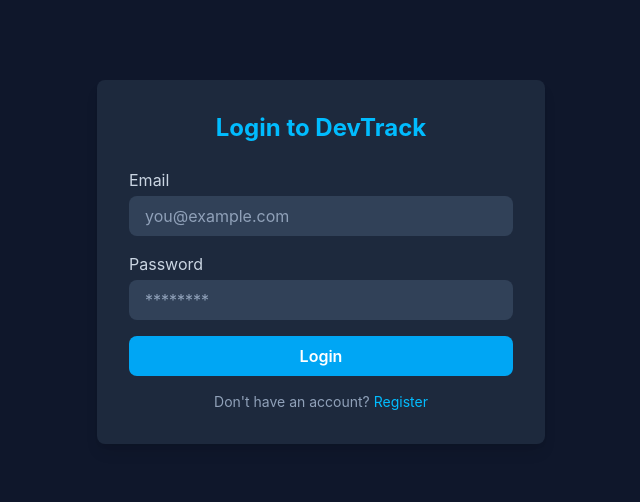
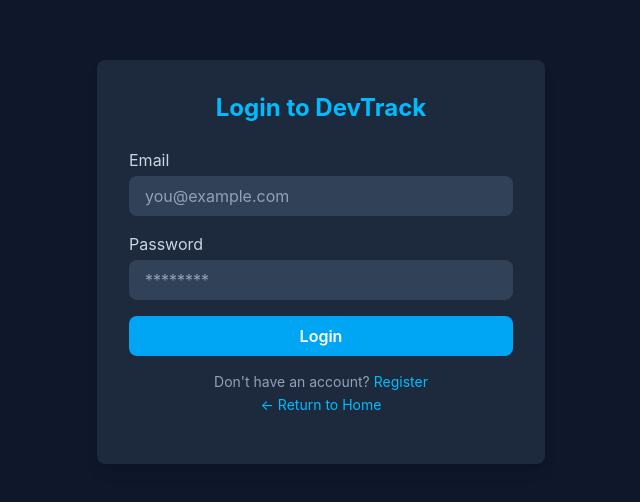
Before and after one commit to roymulinge/devtrack-app, a React (Vite) app: page /login in a window 1280 px wide. Shown: the part 138-640 px from the top of the page, without its empty margins (319-959 px from the left). Built offline with nearby package versions, Linux system fonts and the light colour scheme.

Commit message:
feat(auth-ui): add return-to-home link on login and register pages

```diff
--- a/src/pages/Login.jsx
+++ b/src/pages/Login.jsx
@@ -1,5 +1,5 @@
 import React, { useState, useContext } from "react";
-import { useNavigate } from "react-router-dom";
+import { useNavigate, Link  } from "react-router-dom";
 import { AuthContext } from "../context/AuthContext";
 
 const Login = () => {
@@ -79,6 +79,14 @@ const Login = () => {
           </a>
         </p>
 
+        <div className="mb-4 text-center">
+          <Link
+            to="/"
+            className="text-sky-400 hover:underline text-sm"
+          >
+            ← Return to Home
+          </Link>
+        </div>
 
 
       </div>
--- a/src/pages/Register.jsx
+++ b/src/pages/Register.jsx
@@ -109,6 +109,16 @@ const Register = () => {
             Login
           </Link>
         </p>
+
+        <div className="mb-4 text-center">
+          <Link
+            to="/"
+            className="text-sky-400 hover:underline text-sm"
+          >
+            ← Return to Home
+          </Link>
+        </div>
+
       </div>
     </div>
   );
```
